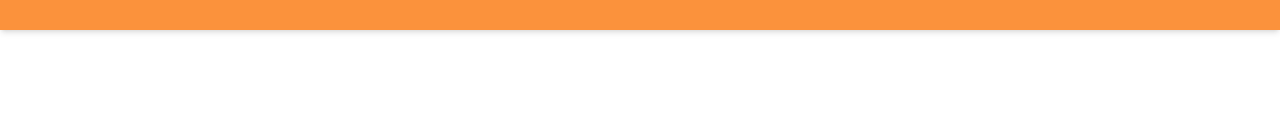
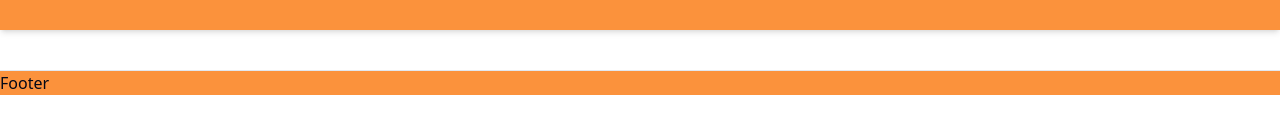
Before and after one commit to Harshalvk/HungryHub-frontend, a React (Vite) app: page / in a window 1280 px wide. Shown: the part 635-768 px from the top of the page. Built offline with nearby package versions, Linux system fonts and the light colour scheme.

Commit message:
Started footer section

```diff
--- a/src/App.tsx
+++ b/src/App.tsx
@@ -1,3 +1,4 @@
+import Footer from "./components/Footer";
 import Hero from "./components/Hero";
 import TownSearch from "./components/TownSearch";
 
@@ -7,6 +8,7 @@ function App() {
     <>
       <Hero/>
       <TownSearch/>
+      <Footer/>
     </>
   );
 }
--- /dev/null
+++ b/src/components/Footer.tsx
@@ -0,0 +1,13 @@
+const Footer = () => {
+  return (
+    <footer>
+      <div className="w-full bg-orange-400 mt-10 border-t">
+        <div>
+          Footer
+        </div>
+      </div>
+    </footer>
+  );
+};
+
+export default Footer;
```
